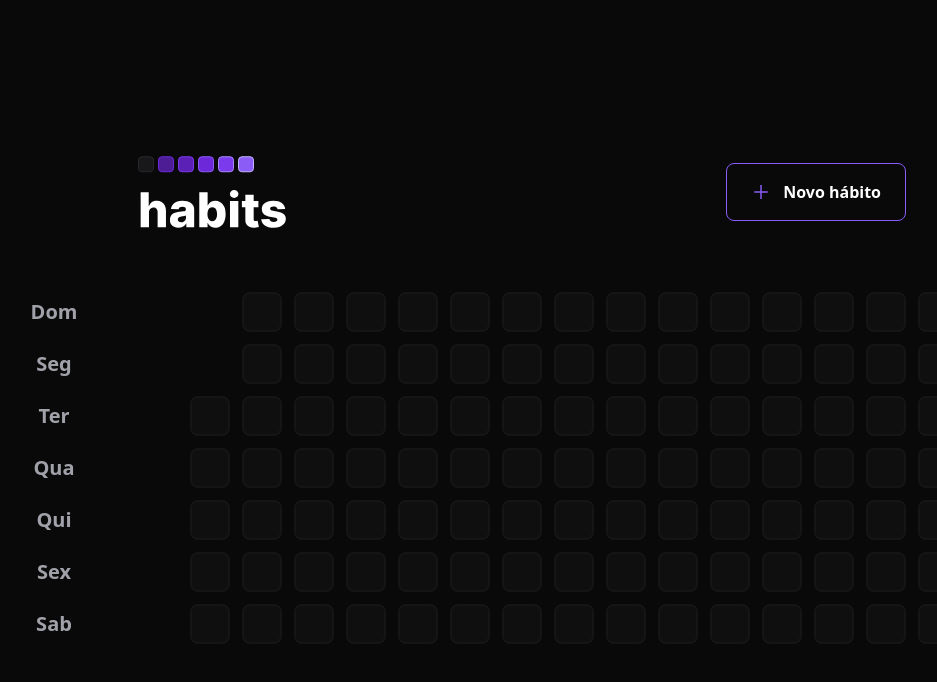
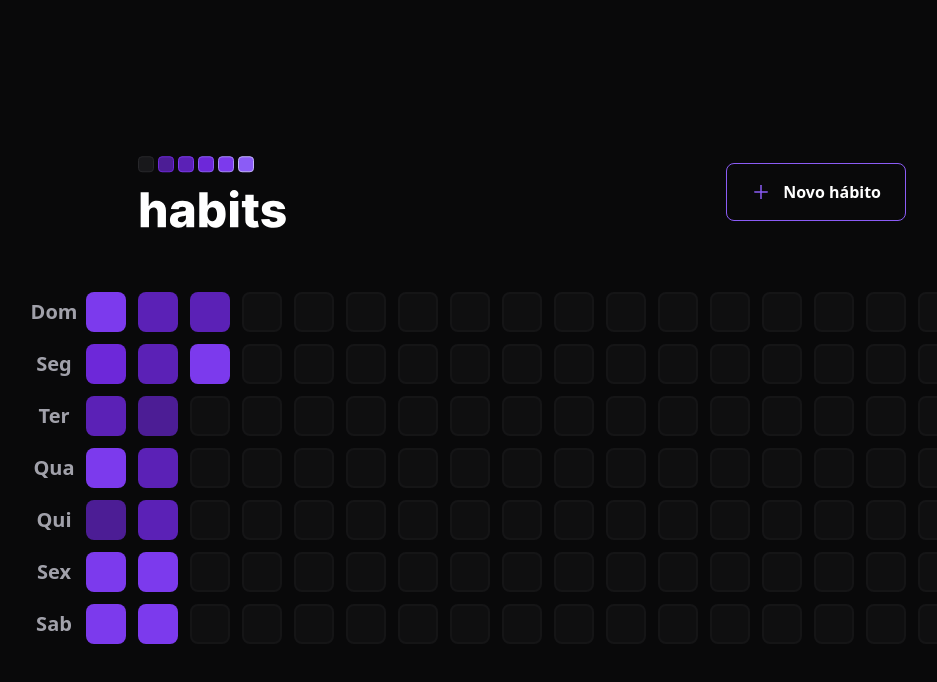
Before and after one commit to wallaceferreira149/nlw-setup, a Next.js app: page / in a window 1280 px wide. Shown: the top 682 px of the page, without its empty margins (118-1055 px from the left). Built offline with nearby package versions, Linux system fonts and the light colour scheme.

Commit message:
feat: :construction: mock data form random data to present habitday component in summary table

```diff
--- a/src/components/SummaryTable/index.tsx
+++ b/src/components/SummaryTable/index.tsx
@@ -25,7 +25,11 @@ export const SummaryTable: React.FC<ISummaryTable> = ({}) => {
 
       <div className="grid grid-rows-7 grid-flow-col gap-3">
         {summaryDates.map((day) => (
-          <HabitDay key={day.toDateString()} />
+          <HabitDay
+            completed={4}
+            amount={Math.round(Math.random() * 5) * 5}
+            key={day.toDateString()}
+          />
         ))}
         {amountOfDaysToFill > 0 &&
           Array.from({ length: amountOfDaysToFill }).map((_, i) => (
```
